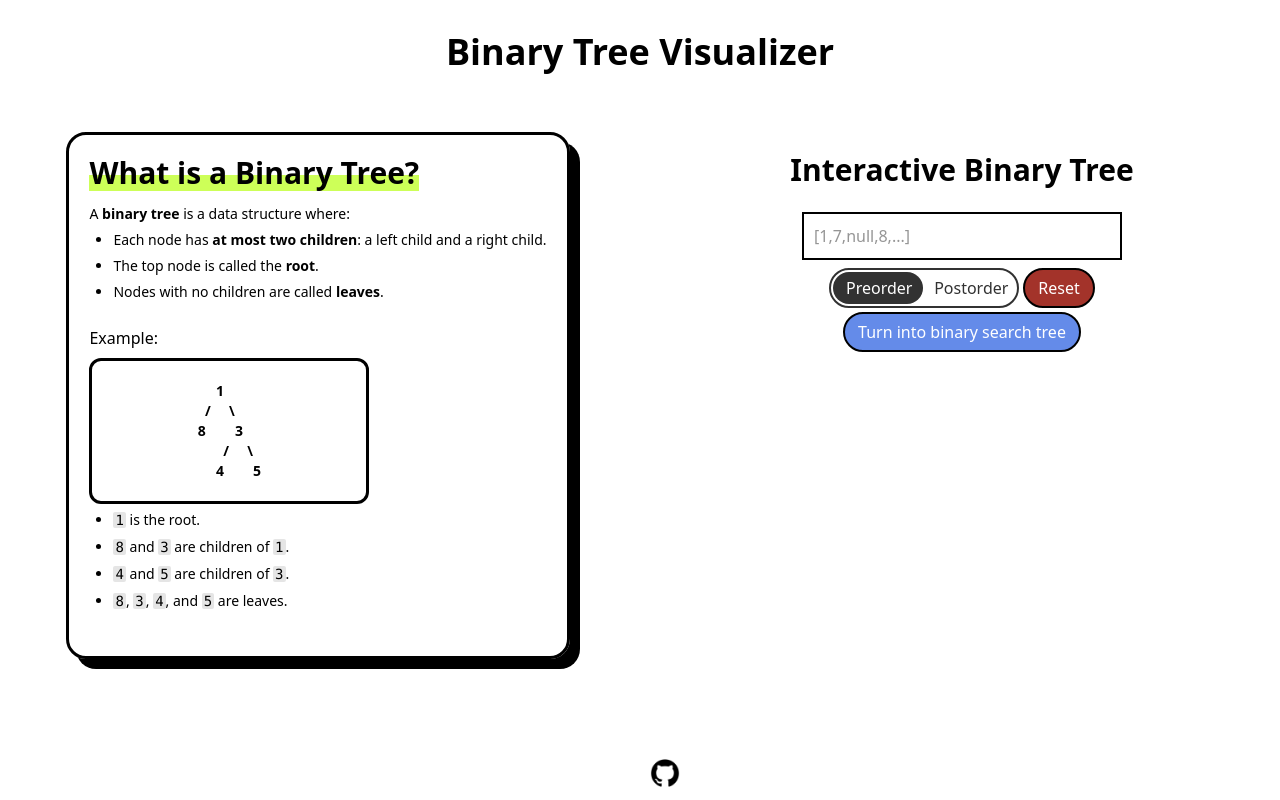
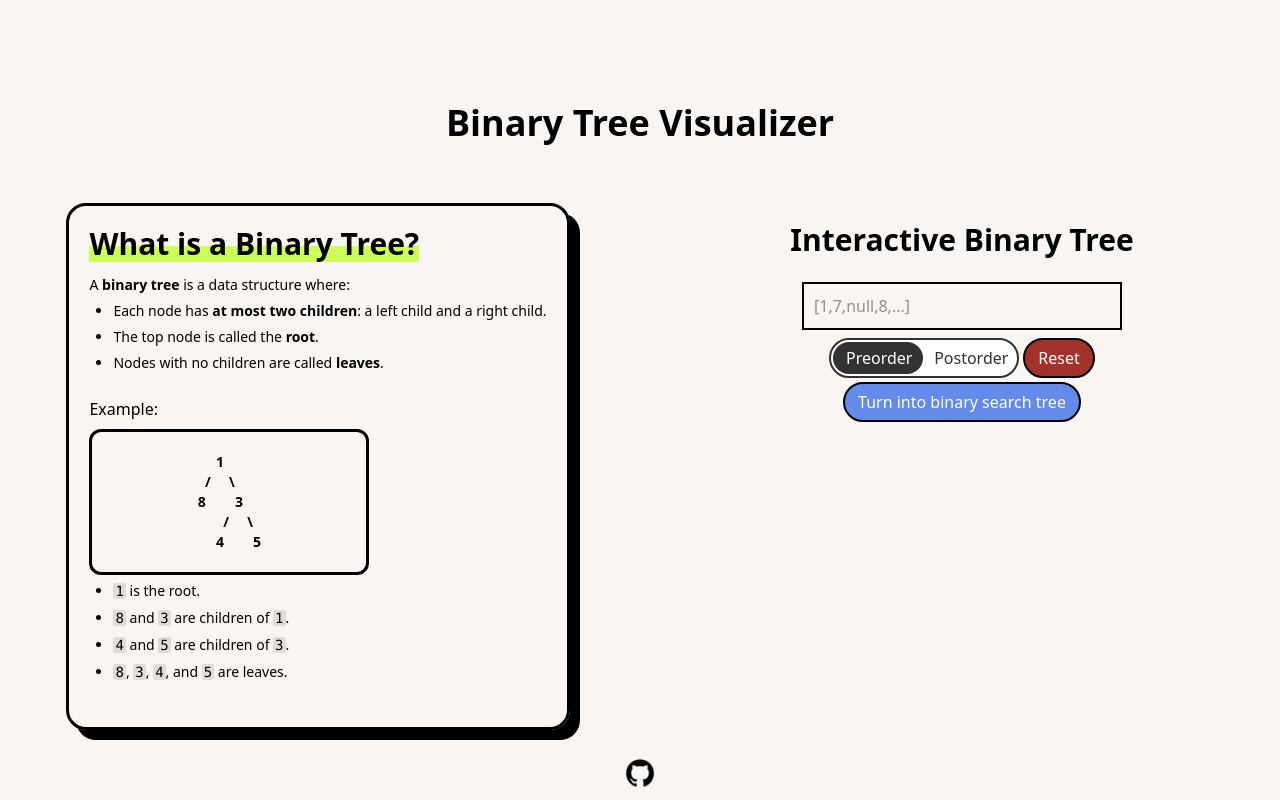
Before and after one commit to noanjrd/binarytree_playground, a React (Vite) app in the folder src/: page / in a window 1280 px wide. Built offline with nearby package versions, Linux system fonts and the light colour scheme.

Commit message:
github logo centered

```diff
--- a/src/src/App.tsx
+++ b/src/src/App.tsx
@@ -68,10 +68,12 @@ function App() {
     setActionStarted("base")
   return (
     <>
-      <div className='relative flex flex-col w-full min-h-screen items-center  '>
-        <a href='https://github.com/noanjrd'>
-        <img className='absolute bottom-3 animate-bounce hover:opacity-70 cursor-pointer' src={GithubIcon} width={50} height={50} />
-        </a>
+      <div className='relative flex flex-col w-full min-h-screen items-center justify-center  '>
+        <div className='absolute bottom-3 animate-bounce hover:opacity-70 cursor-pointer '>
+          <a href='https://github.com/noanjrd'>
+            <img  src={GithubIcon} width={50} height={50} />
+          </a>
+        </div>
         <p className='text-4xl mb-8 lg:mb-15 font-bold mt-8 text-center text-black'>Binary Tree Visualizer</p>
         <div className='flex flex-col lg:flex-row justify-center w-full xl:w-322'>
           <div className='  w-full flex flex-col items-center'>
--- a/src/src/style/index.css
+++ b/src/src/style/index.css
@@ -24,29 +24,8 @@ a:hover {
   color: #535bf2;
 }
 
-body {
-  /* margin: 0; */
-  /* display: flex; */
-  /* place-items: center; */
-  min-width: 320px;
-  /* min-height: 100vh; */
-}
 
 h1 {
   font-size: 3.2em;
   line-height: 1.1;
 }
-
-
-@media (prefers-color-scheme: light) {
-  :root {
-    color: #213547;
-    background-color: #ffffff;
-  }
-  a:hover {
-    color: #747bff;
-  }
-  button {
-    background-color: #f9f9f9;
-  }
-}
```
